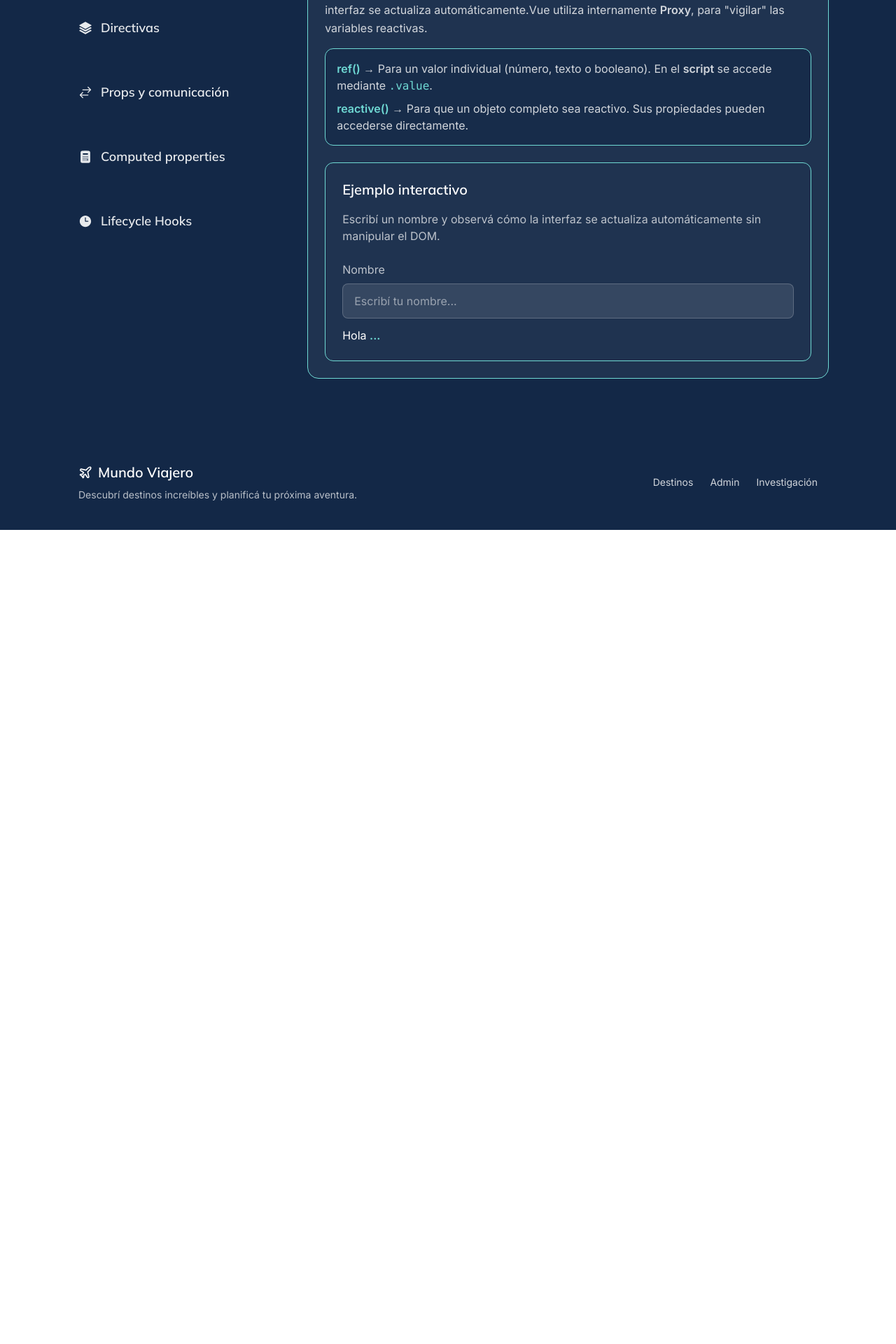
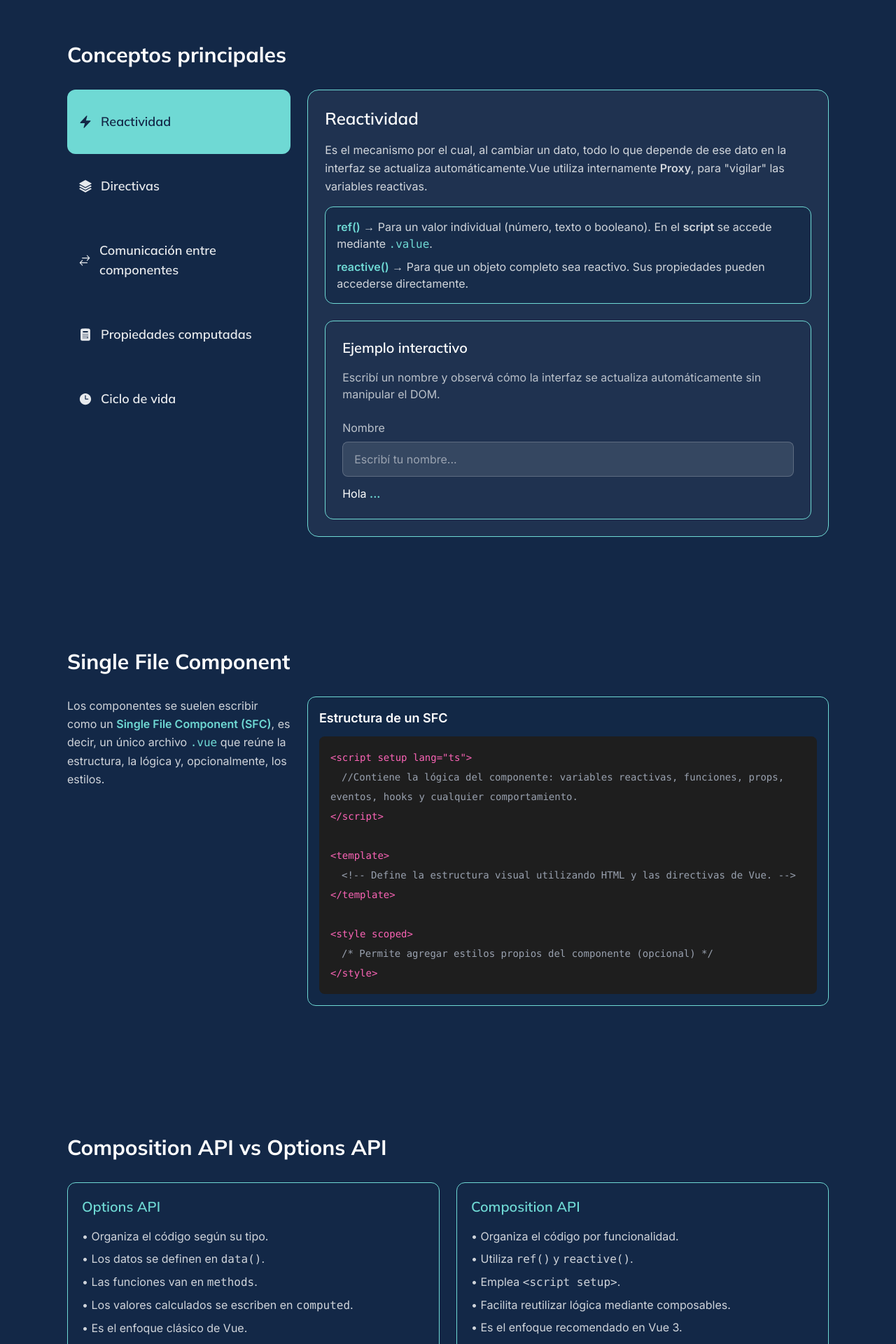
Before and after one commit to camizalcman/final-programacion2, a Vue app: page /research in a window 1280 px wide. Shown: the part 880-2800 px from the top of the page at 70% size. Before the commit the page ends 1637 px from the top, so only its background shows below. Built offline with nearby package versions, Linux system fonts and the light colour scheme.

Commit message:
componentes de research view, detalles visuales, animacione sy responsive

```diff
--- a/src/components/Features.vue
+++ b/src/components/Features.vue
@@ -28,19 +28,19 @@ const features = [
   },
   {
     id: 'props',
-    title: 'Props y comunicación',
+    title: 'Comunicación entre componentes',
     icon: ArrowsRightLeftIcon,
     component: PropsFeature,
   },
   {
     id: 'computed',
-    title: 'Computed properties',
+    title: 'Propiedades computadas',
     icon: CalculatorIcon,
     component: ComputedFeature,
   },
   {
     id: 'lifecycle',
-    title: 'Lifecycle Hooks',
+    title: 'Ciclo de vida',
     icon: ClockIcon,
     component: LifecycleFeature,
   },
@@ -56,15 +56,15 @@ const activeFeature = computed(() =>
 </script>
 
 <template>
-  <section class="bg-accent px-6 lg:px-24 py-20">
-    <h2 class="font-heading text-3xl font-semibold text-white text-center mb-16">
-      Características principales
+  <section class="bg-accent py-20 gap-10 lg:gap-6 px-6 md:px-12 lg:px-24">
+    <h2 class="font-heading md:text-3xl text-2xl font-bold text-white text-start md:mb-8 mb-6">
+      Conceptos principales
     </h2>
 
-    <div class=" mx-auto lg:flex lg:gap-6">
+    <div class="mx-auto md:flex gap-2 md:gap-6">
 
       <!-- Cards con títulos -->
-      <div class="w-full lg:w-[30%]">
+      <div class="w-full md:w-[30%]">
         <MotionGroup
           tag="div"
           preset="slideVisibleLeft"
@@ -75,7 +75,7 @@ const activeFeature = computed(() =>
             v-for="feature in features"
             :key="feature.id"
             @click="activeId = feature.id"
-            class="flex items-center gap-3 w-[100%] px-4 py-8 rounded-xl cursor-pointer transition-all"
+            class="flex items-center text-left gap-3 w-[100%] px-4 py-4 md:py-8 rounded-xl cursor-pointer transition-all"
             :class="
               activeId === feature.id
                 ? 'bg-primary text-accent'
@@ -89,15 +89,18 @@ const activeFeature = computed(() =>
       </div>
 
       <!-- Explicacion de cada feature -->
-      <div class="w-full lg:w-[70%] mt-8 lg:mt-0">
-        <Transition name="fade" mode="out-in">
+      <div class="w-full md:w-[70%] mt-8 lg:mt-0"
+          v-motion
+      :initial="{ opacity: 0, x: 40 }"
+      :visible="{ opacity: 1, x: 0, transition: { duration: 600 } }"
+      >
+
           <div
             :key="activeId"
             class="bg-white/5 border border-primary rounded-2xl p-6 h-full"
           >
             <component :is="activeFeature?.component" />
           </div>
-        </Transition>
       </div>
 
     </div>
--- a/src/components/Footer.vue
+++ b/src/components/Footer.vue
@@ -3,8 +3,8 @@ import { Plane } from 'lucide-vue-next'
 </script>
 
 <template>
-  <footer class="bg-accent text-white">
-    <div class="max-w-6xl mx-auto px-4 sm:px-8 lg:px-12 py-10 flex flex-col sm:flex-row items-center justify-between gap-6">
+  <footer class="bg-accent text-white px-6 md:px-12 lg:px-24">
+    <div class="mx-auto py-10 flex flex-col sm:flex-row items-center justify-between gap-6">
       <div>
         <div class="flex items-center gap-2 font-heading font-semibold text-xl mb-2">
           <Plane class="w-5 h-5" />
--- /dev/null
+++ b/src/components/Info.vue
@@ -0,0 +1,67 @@
+<script setup lang="ts">
+</script>
+<template>
+  <div class="gap-10 lg:gap-6 px-6 md:px-12 lg:px-24 py-20">
+    <h2 class="font-heading md:text-3xl text-2xl font-bold text-white text-start md:mb-8 mb-6">
+        Datos relevantes
+    </h2>
+
+    <div class="grid grid-cols-2 lg:grid-cols-4 md:gap-6 gap-4"
+            v-motion
+      :initial="{ opacity: 0, y: 40, scale:0.9}"
+      :visible="{ opacity: 1, y: 0, scale:1, transition: { duration: 600 } }"
+    >
+
+      <div class="border border-primary rounded-xl p-4 text-center transition-all duration-300 hover:-translate-y-1 hover:border-primary hover:bg-white/5 hover:shadow-lg hover:shadow-primary/20">
+        <p class="text-3xl md:text-4xl font-bold text-primary mb-2 font-heading">
+          2014
+        </p>
+        <h4 class="text-white font-semibold mb-2">
+          Lanzamiento
+        </h4>
+        <p class="text-white/70 text-sm">
+          Evan You presentó la primera versión
+        </p>
+      </div>
+
+      <div class="border border-primary rounded-xl p-4 text-center transition-all duration-300 hover:-translate-y-1 hover:border-primary hover:bg-white/5 hover:shadow-lg hover:shadow-primary/20">
+        <p class="text-3xl md:text-4xl font-bold text-primary mb-2 font-heading">
+          12 M+
+        </p>
+        <h4 class="text-white font-semibold mb-2">
+          Descargas semanales
+        </h4>
+        <p class="text-white/70 text-sm">
+          Instalaciones del paquete de Vue desde npm
+        </p>
+      </div>
+
+      <div class="border border-primary rounded-xl p-4 text-center transition-all duration-300 hover:-translate-y-1 hover:border-primary hover:bg-white/5 hover:shadow-lg hover:shadow-primary/20">
+        <p class="text-3xl md:text-4xl font-bold text-primary mb-2 font-heading">
+          84 K+
+        </p>
+        <h4 class="text-white font-semibold mb-2">
+          Proyectos
+        </h4>
+        <p class="text-white/70 text-sm">
+          Utilizan directamente el framework Vue.
+        </p>
+      </div>
+
+      <div class="border border-primary rounded-xl p-4 text-center transition-all duration-300 hover:-translate-y-1 hover:border-primary hover:bg-white/5 hover:shadow-lg hover:shadow-primary/20">
+        <p class="text-3xl md:text-4xl font-bold text-primary mb-2 font-heading">
+            10+
+        </p>
+        <h4 class="text-white font-semibold mb-2">
+            Años de evolución
+        </h4>
+        <p class="text-white/70 text-sm">
+            De desarrollo, mejoras y soporte de la comunidad.
+        </p>
+    </div>
+
+    </div>
+
+
+  </div>
+</template>
--- a/src/components/Navbar.vue
+++ b/src/components/Navbar.vue
@@ -2,7 +2,7 @@
 </script>
 
 <template>
-  <nav class="flex items-center justify-between px-24 py-4 bg-accent sticky top-0 z-30">
+  <nav class="flex items-center justify-between px-6 md:px-12 lg:px-24 py-4 bg-accent sticky top-0 z-30">
     <RouterLink to="/" class="font-heading font-semibold text-xl text-white">
       Mundo Viajero
     </RouterLink>
--- /dev/null
+++ b/src/components/Sfc.vue
@@ -0,0 +1,52 @@
+<script setup lang="ts">
+</script>
+<template>
+  <div class="gap-10 lg:gap-6 px-6 md:px-12 lg:px-24 py-20">
+    <h2 class="font-heading md:text-3xl text-2xl font-bold text-white text-start md:mb-8 mb-6">
+      Single File Component
+    </h2>
+
+    <div class="flex flex-col md:flex-row gap-4 md:gap-6">
+      <p class="text-white/80 leading-relaxed mb-4 md:w-[30%]"
+        v-motion
+      :initial="{ opacity: 0, x: -40 }"
+      :visible="{ opacity: 1, x: 0, transition: { duration: 600 } }"
+      >
+        Los componentes se suelen escribir como un
+        <strong class="text-primary">Single File Component (SFC)</strong>,
+        es decir, un único archivo <code class="text-primary">.vue</code>
+        que reúne la estructura, la lógica y, opcionalmente, los estilos.
+      </p>
+
+      <div class="bg-accent/60 rounded-xl border border-primary p-4 mb-6 md:w-[70%]"
+          v-motion
+      :initial="{ opacity: 0, x: 40 }"
+      :visible="{ opacity: 1, x: 0, transition: { duration: 600 } }"
+      >
+        <h4 class="text-lg font-semibold text-white mb-3">
+          Estructura de un SFC
+        </h4>
+
+        <div class="rounded-lg bg-[#1e1e1e] p-4 font-mono text-sm leading-7">
+          <span class="text-pink-400">&lt;script setup lang="ts"&gt;</span><br>
+          <span class="text-gray-400 ml-4">//Contiene la lógica del componente: variables reactivas, funciones,
+              props, eventos, hooks y cualquier comportamiento.</span><br>
+          <span class="text-pink-400">&lt;/script&gt;</span>
+
+          <br><br>
+
+          <span class="text-pink-400">&lt;template&gt;</span><br>
+          <span class="text-gray-400 ml-4">&lt;!-- Define la estructura visual utilizando HTML y las directivas de Vue. --&gt;</span><br>
+          <span class="text-pink-400">&lt;/template&gt;</span>
+
+          <br><br>
+
+          <span class="text-pink-400">&lt;style scoped&gt;</span><br>
+          <span class="text-gray-400 ml-4">/* Permite agregar estilos propios del componente (opcional) */</span><br>
+          <span class="text-pink-400">&lt;/style&gt;</span>
+        </div>
+      </div>
+    </div>
+
+  </div>
+</template>
--- /dev/null
+++ b/src/components/Vs.vue
@@ -0,0 +1,85 @@
+<script setup lang="ts">
+</script>
+<template>
+
+    <div class="gap-10 lg:gap-6 px-6 md:px-12 lg:px-24 py-20">
+        <h2 class="font-heading md:text-3xl text-2xl font-bold text-white text-start md:mb-8 mb-6">
+            Composition API vs Options API
+        </h2>
+
+      <div class="flex flex-col lg:flex-row gap-6">
+
+        <!-- Options API -->
+        <div class="rounded-xl border border-primary p-5 lg:w-[50%]"
+          v-motion
+        :initial="{ opacity: 0, x: -40 }"
+        :visible="{ opacity: 1, x: 0, transition: { duration: 600 } }"
+      >
+            <h4 class="text-xl font-heading font-semibold text-primary mb-4">
+            Options API
+            </h4>
+
+            <ul class="space-y-2 text-white/80 mb-5">
+            <li>• Organiza el código según su tipo.</li>
+            <li>• Los datos se definen en <code>data()</code>.</li>
+            <li>• Las funciones van en <code>methods</code>.</li>
+            <li>• Los valores calculados se escriben en <code>computed</code>.</li>
+            <li>• Es el enfoque clásico de Vue.</li>
+            </ul>
+
+            <div class="bg-[#1e1e1e] rounded-lg p-4 font-mono text-sm text-gray-300 overflow-x-auto">
+        <pre>&lt;script&gt;
+        export default {
+        data() {
+            return {
+            count: 0
+            }
+        },
+
+        methods: {
+            increment() {
+            this.count++
+            }
+        }
+        }
+        &lt;/script&gt;</pre>
+            </div>
+        </div>
+
+        <!-- Composition API -->
+        <div class="rounded-xl border border-primary p-5 lg:w-[50%]"
+              v-motion
+      :initial="{ opacity: 0, x: 40 }"
+      :visible="{ opacity: 1, x: 0, transition: { duration: 600 } }"
+        >
+            <h4 class="text-xl font-heading font-semibold text-primary mb-4">
+            Composition API
+            </h4>
+
+            <ul class="space-y-2 text-white/80 mb-5">
+            <li>• Organiza el código por funcionalidad.</li>
+            <li>• Utiliza <code>ref()</code> y <code>reactive()</code>.</li>
+            <li>• Emplea <code>&lt;script setup&gt;</code>.</li>
+            <li>• Facilita reutilizar lógica mediante composables.</li>
+            <li>• Es el enfoque recomendado en Vue 3.</li>
+            </ul>
+
+            <div class="bg-[#1e1e1e] rounded-lg p-4 font-mono text-sm text-gray-300 overflow-x-auto">
+        <pre>&lt;script setup lang="ts"&gt;
+        import { ref } from 'vue'
+
+        const count = ref(0)
+
+        function increment() {
+        count.value++
+        }
+        &lt;/script&gt;</pre>
+            </div>
+        </div>
+
+
+      </div>
+   </div>
+
+
+</template>
--- a/src/components/features/ComputedFeature.vue
+++ b/src/components/features/ComputedFeature.vue
@@ -20,11 +20,11 @@ const total = computed(() => {
 <template>
   <div>
     <h3 class="text-2xl font-heading font-semibold text-white mb-4">
-      Computed Properties
+      Propiedades computadas
     </h3>
 
     <p class="text-white/80 leading-relaxed mb-4">
-      Las propiedades computadas son valores que se calculan a partir de otros
+      Son valores que se calculan a partir de otros
       datos reactivos. Vue guarda el resultado y solo lo vuelve a calcular cuando
       sus dependencias cambian.
     </p>
--- a/src/components/features/LifecycleFeature.vue
+++ b/src/components/features/LifecycleFeature.vue
@@ -20,11 +20,11 @@ onUnmounted(() => {
 <template>
   <div>
     <h3 class="text-2xl font-heading font-semibold text-white mb-4">
-      Lifecycle Hooks
+      Ciclo de vida
     </h3>
 
     <p class="text-white/80 leading-relaxed mb-4">
-      Los lifecycle hooks son funciones que permiten ejecutar código en momentos
+      Son funciones que permiten ejecutar código en momentos
       específicos del ciclo de vida de un componente Vue, como cuando se crea,
       se actualiza o se elimina.
     </p>
--- a/src/components/features/PropsFeature.vue
+++ b/src/components/features/PropsFeature.vue
@@ -9,7 +9,7 @@ const edad = ref('...')
 <template>
   <div>
     <h3 class="text-2xl font-heading font-semibold text-white mb-4">
-      Props y comunicación
+      Comunicación entre componentes
     </h3>
 
     <p class="text-white/80 leading-relaxed mb-4">
--- a/src/views/ResearchView.vue
+++ b/src/views/ResearchView.vue
@@ -1,6 +1,9 @@
 <script setup lang="ts">
 import Features from '@/components/Features.vue';
+import Info from '@/components/Info.vue';
 import ResearchIntro from '@/components/ResearchIntro.vue'
+import Sfc from '@/components/Sfc.vue';
+import Vs from '@/components/Vs.vue';
 
 </script>
 
@@ -8,5 +11,8 @@ import ResearchIntro from '@/components/ResearchIntro.vue'
   <div class="bg-accent min-h-screen">
     <ResearchIntro />
     <Features />
+    <Sfc />
+    <Vs />
+    <Info />
   </div>
 </template>
```
Also changed, not shown: src/components/ResearchIntro.vue (+7 -7 lines).
